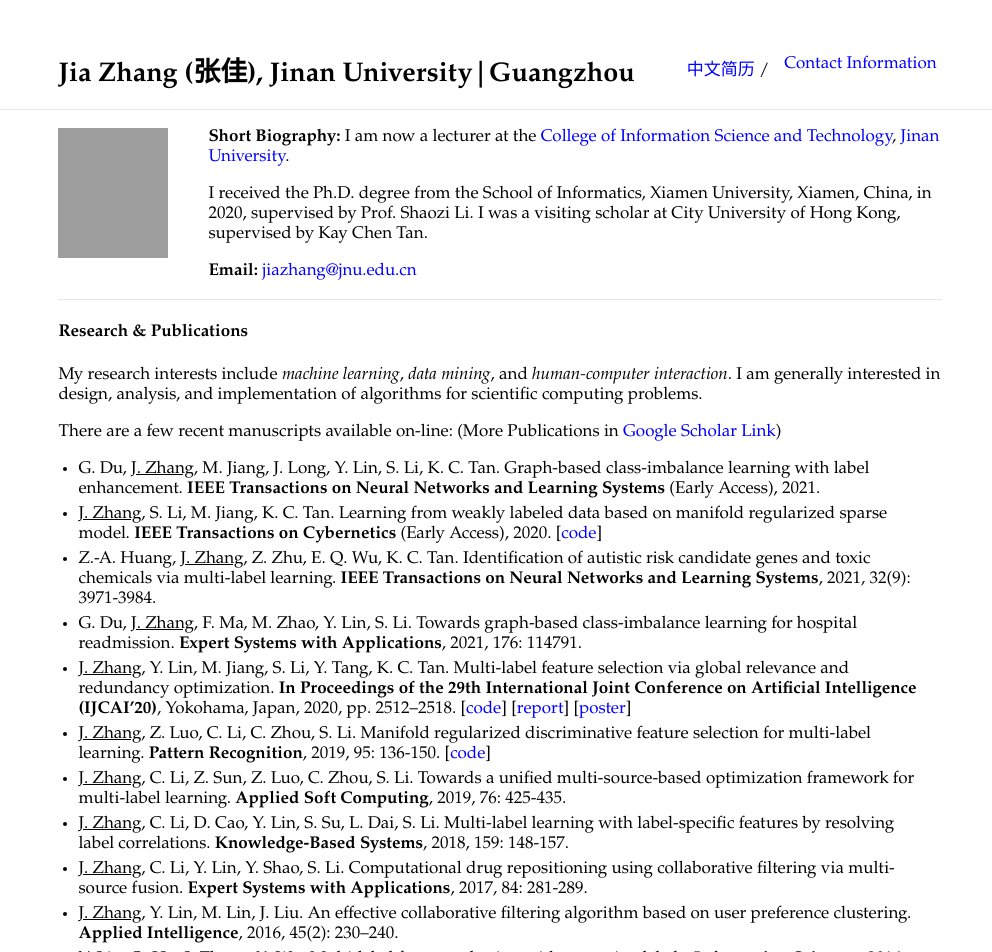
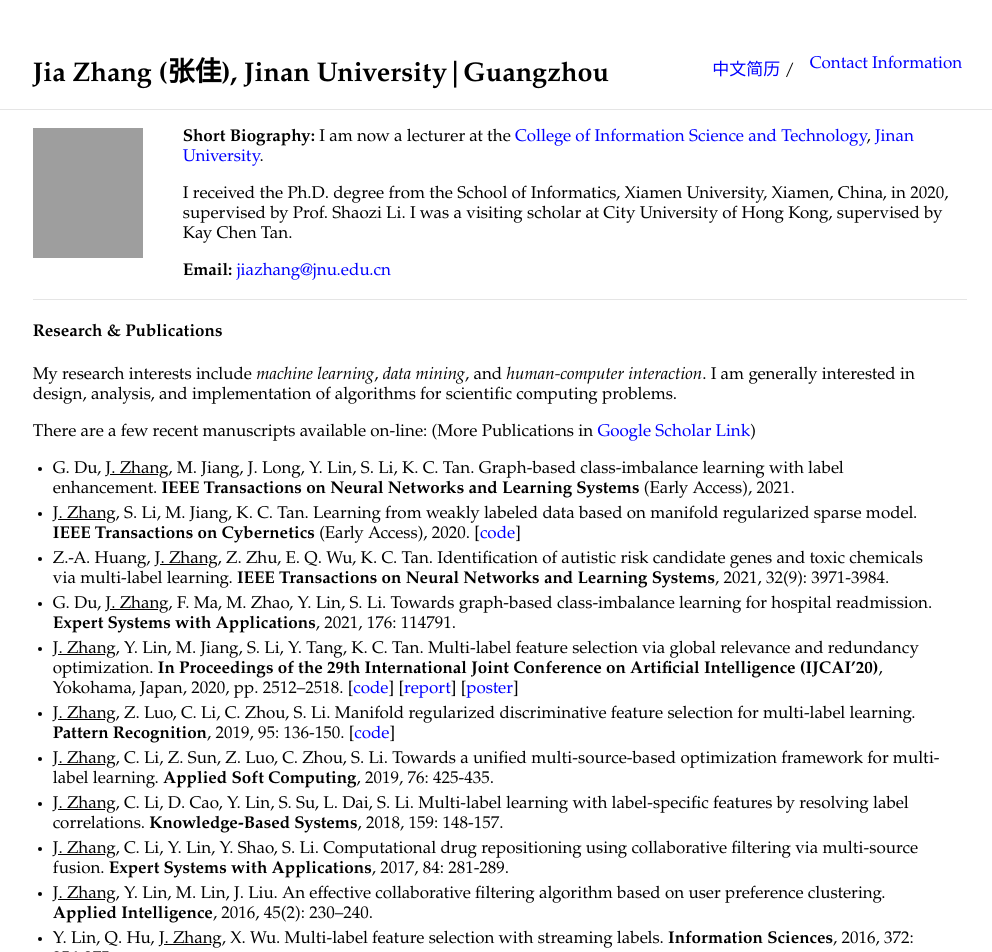
Before and after one commit to jiazhang-ml/jiazhang-ml.github.io, a Jekyll site: the page built from index.md, in a window 1280 px wide. Shown: the top 952 px of the page, without its empty margins (140-1132 px from the left). Built offline with Jekyll 4.4.1, drawn with Linux system fonts in a browser that asks for light colours; grey boxes are pictures that could not be loaded.

Commit message:
Update _style.scss

```diff
--- a/_sass/_style.scss
+++ b/_sass/_style.scss
@@ -68,7 +68,7 @@ hr {
 /* Divs */
 
 .container {
-    max-width: 69%;
+    max-width: 73%;
     margin: auto;
 
 }
```
